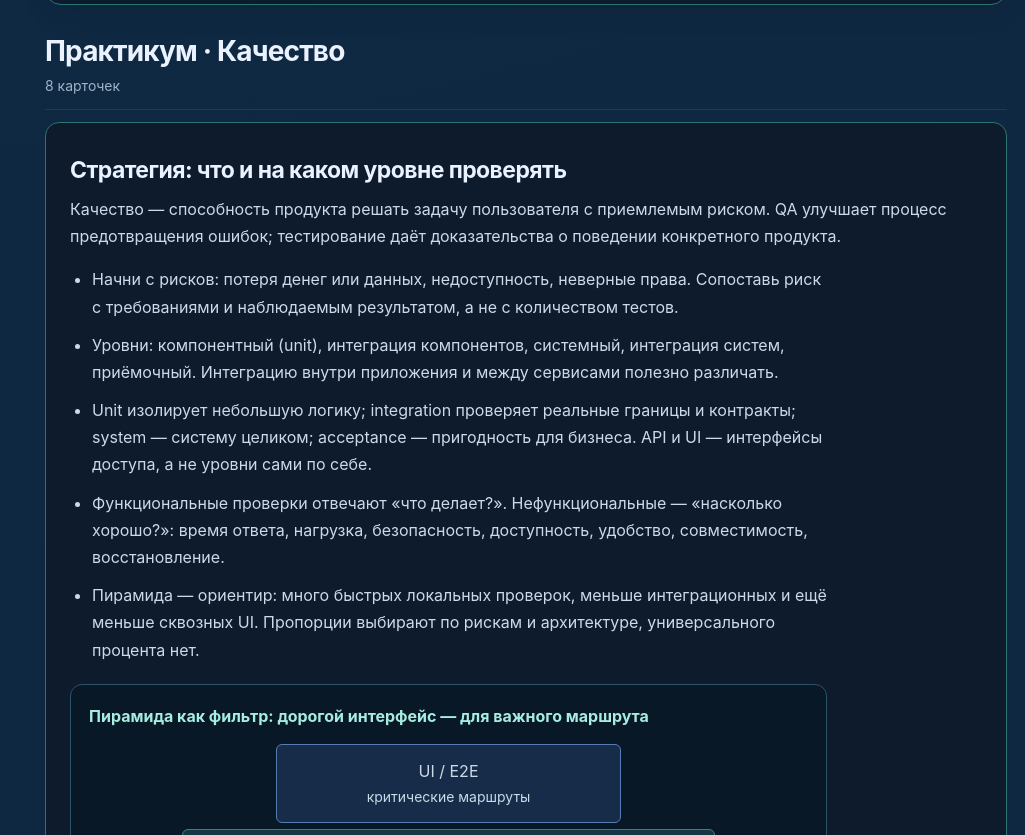
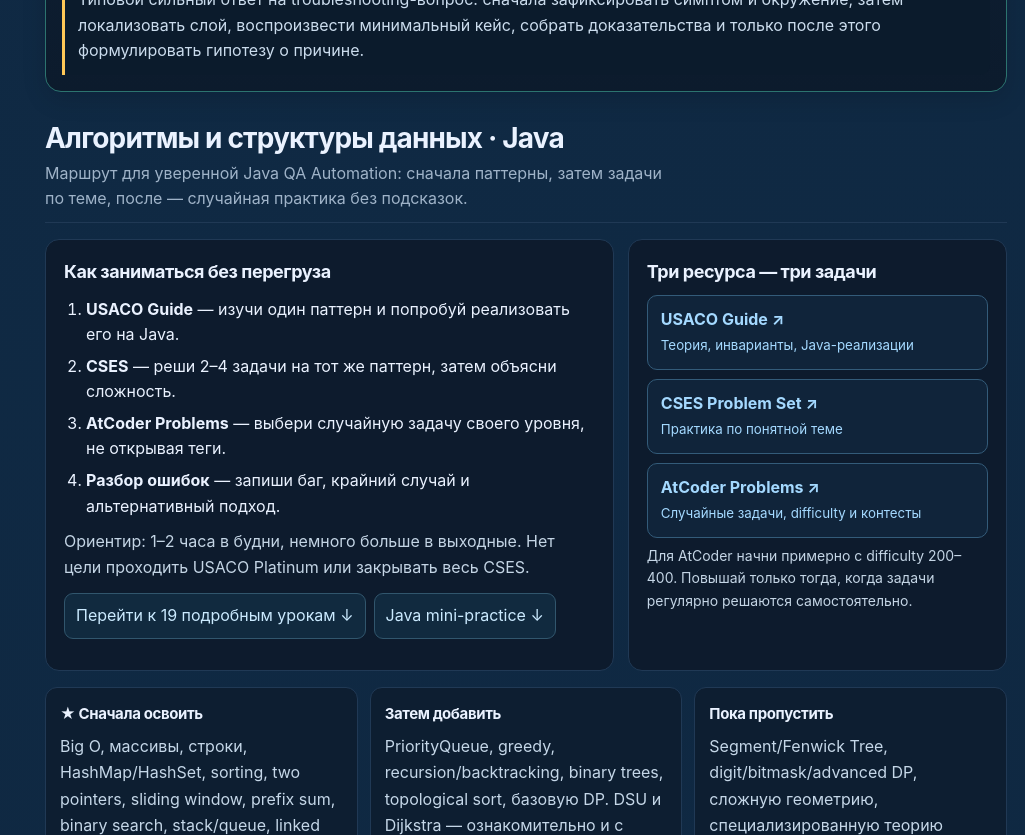
Before and after one commit to EgorAdonev/qa-interview-cheatsheet, a plain HTML site: page index.html in a window 1280 px wide. Shown: the part 1965-2800 px from the top of the page, without its empty margins (255-1280 px from the left). Drawn offline with Linux system fonts and the light colour scheme.

Commit message:
Integrate algorithms roadmap and USACO/CSES/AtCoder modules into QA Cheat Sheet

```diff
--- a/index.html
+++ b/index.html
@@ -6,6 +6,7 @@
 <meta name="description" content="Интерактивная шпаргалка по QA, Java, автоматизации и системной инженерии">
 <title>QA Cheat Sheet — Java / Automation / Systems</title>
 <link rel="stylesheet" href="styles.css">
+<link rel="stylesheet" href="algorithms.css">
 </head>
 <body>
 <header class="top">
@@ -21,7 +22,7 @@
 <div class="layout">
 <aside class="side"><details class="navigation-menu" open><summary>Разделы и прогресс</summary>
   <h4>Разделы</h4>
-  <a class="side-shortcut" href="#professional">Практические разборы</a><a class="side-shortcut" href="#sql-lab">SQL-практикум</a><a class="side-shortcut" href="#resources">Материалы</a><div class="nav" id="nav"></div>
+  <a class="side-shortcut" href="#algorithms-roadmap">Алгоритмы: план на 6 недель</a><a class="side-shortcut" href="#professional">Практические разборы</a><a class="side-shortcut" href="#sql-lab">SQL-практикум</a><a class="side-shortcut" href="#resources">Материалы</a><div class="nav" id="nav"></div>
   <div class="box">
     <div style="display:flex;justify-content:space-between;gap:8px"><b>Прогресс</b><span class="count" id="progressText">0 / 0</span></div>
     <div class="meter" style="margin-top:8px"><i id="progressBar"></i></div>
@@ -39,7 +40,7 @@
   <h1>QA Cheat Sheet</h1>
   <p>Учебная шпаргалка по QA и автоматизации: Java, тест-дизайн, Selenium, JUnit, API, SQL, Git, Kafka, Linux/Windows, сети, desktop-интеграции, ML и LLM.</p>
   <div class="chips">
-    <span class="chip">поиск по 100+ вопросам</span><span class="chip">39 подробных разборов</span><span class="chip">Java-практика</span><span class="chip">самопроверка</span><span class="chip">прогресс изучения</span><span class="chip">без авторизации</span>
+    <span class="chip">поиск по 100+ вопросам</span><span class="chip">39 подробных разборов</span><span class="chip">Java-практика</span><span class="chip">Алгоритмы · USACO / CSES / AtCoder</span><span class="chip">самопроверка</span><span class="chip">прогресс изучения</span><span class="chip">без авторизации</span>
   </div>
   <div class="stackmap" aria-label="Карта стека">
     <div class="node">☕ Java<small>Core / OOP / Streams</small></div>
@@ -55,6 +56,7 @@
 <section class="section study-start" id="professional">
 <div class="sectionhead"><div><h2>Знания → пример → практика</h2><p>Разборы с проверяемыми примерами. Начни с темы или задания.</p></div></div>
 <div class="chapter-links">
+<a href="#algorithms-roadmap"><span aria-hidden="true">⌘</span><b>Алгоритмы</b><small>USACO, CSES, AtCoder · 6 недель</small></a>
 <a href="#sec-практикум-качество"><span aria-hidden="true">◈</span><b>Качество</b><small>Риски, тест-дизайн, формы</small></a>
 <a href="#sec-практикум-java"><span aria-hidden="true">{ }</span><b>Java</b><small>ООП, коллекции, Streams</small></a>
 <a href="#sec-практикум-ui"><span aria-hidden="true">▣</span><b>UI automation</b><small>Локаторы, ожидания, архитектура</small></a>
@@ -101,6 +103,44 @@
 данные • таймаут • retry • дубль • offline • recovery • логи</pre>
     <div class="callout warn">Типовой сильный ответ на troubleshooting-вопрос: сначала зафиксировать симптом и окружение, затем локализовать слой, воспроизвести минимальный кейс, собрать доказательства и только после этого формулировать гипотезу о причине.</div>
   </div>
+</section>
+
+
+<section class="section" id="algorithms-roadmap">
+  <div class="sectionhead"><div>
+    <h2>Алгоритмы и структуры данных · Java</h2>
+    <p>Маршрут для уверенной Java QA Automation: сначала паттерны, затем задачи по теме, после — случайная практика без подсказок.</p>
+  </div></div>
+  <div class="algo-intro">
+    <article class="algo-panel">
+      <h3>Как заниматься без перегруза</h3>
+      <ol>
+        <li><b>USACO Guide</b> — изучи один паттерн и попробуй реализовать его на Java.</li>
+        <li><b>CSES</b> — реши 2–4 задачи на тот же паттерн, затем объясни сложность.</li>
+        <li><b>AtCoder Problems</b> — выбери случайную задачу своего уровня, не открывая теги.</li>
+        <li><b>Разбор ошибок</b> — запиши баг, крайний случай и альтернативный подход.</li>
+      </ol>
+      <p>Ориентир: 1–2 часа в будни, немного больше в выходные. Нет цели проходить USACO Platinum или закрывать весь CSES.</p>
+      <div class="algo-link-cards"><a href="#sec-алгоритмы-и-структуры-данных">Перейти к 19 подробным урокам ↓</a><a href="#practice">Java mini-practice ↓</a></div>
+    </article>
+    <article class="algo-panel">
+      <h3>Три ресурса — три задачи</h3>
+      <div class="algo-source-list">
+        <a href="https://usaco.guide/" target="_blank" rel="noopener noreferrer"><b>USACO Guide ↗</b><br><small>Теория, инварианты, Java-реализации</small></a>
+        <a href="https://cses.fi/problemset/" target="_blank" rel="noopener noreferrer"><b>CSES Problem Set ↗</b><br><small>Практика по понятной теме</small></a>
+        <a href="https://kenkoooo.com/atcoder/" target="_blank" rel="noopener noreferrer"><b>AtCoder Problems ↗</b><br><small>Случайные задачи, difficulty и контесты</small></a>
+      </div>
+      <p class="algo-notes">Для AtCoder начни примерно с difficulty 200–400. Повышай только тогда, когда задачи регулярно решаются самостоятельно.</p>
+    </article>
+  </div>
+  <div class="algo-priority" aria-label="Приоритет изучения тем">
+    <article><h3>★ Сначала освоить</h3><p>Big O, массивы, строки, HashMap/HashSet, sorting, two pointers, sliding window, prefix sum, binary search, stack/queue, linked list, DFS/BFS.</p></article>
+    <article><h3>Затем добавить</h3><p>PriorityQueue, greedy, recursion/backtracking, binary trees, topological sort, базовую DP. DSU и Dijkstra — ознакомительно и с простой реализацией.</p></article>
+    <article><h3>Пока пропустить</h3><p>Segment/Fenwick Tree, digit/bitmask/advanced DP, сложную геометрию, специализированную теорию чисел и продвинутые алгоритмы графов.</p></article>
+  </div>
+  <div class="sectionhead"><div><h2>План на 6 недель</h2><p>Раскрывай неделю, переходи к задачам по ссылке и отмечай выполненное. Прогресс сохраняется локально.</p></div></div>
+  <div id="algorithmRoadmap"><p>Подготавливаем список задач…</p></div>
+  <p class="algo-notes">Самопроверка: перед кодом опиши ограничения и brute force, затем выбери алгоритм; после решения проверь edge cases и назови time/space complexity. На AtCoder решай без тегов.</p>
 </section>
 
 <div id="sections"></div>
@@ -184,8 +224,10 @@
 <script src="data-core.js"></script>
 <script src="data-extra.js"></script>
 <script src="data-professional.js"></script>
+<script src="data-algorithms.js"></script>
 <script src="vendor/gsap.min.js"></script>
 <script src="learning.js"></script>
+<script src="algorithms-roadmap.js"></script>
 <script src="app.js"></script>
 </body>
 </html>
```
